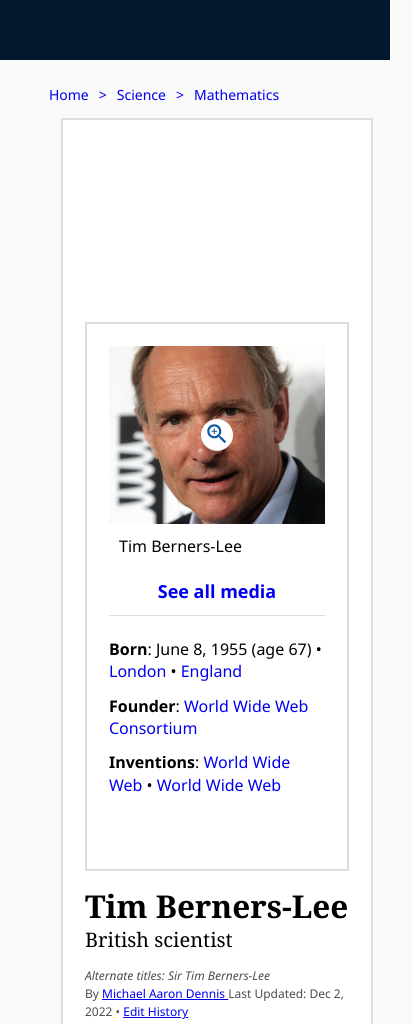
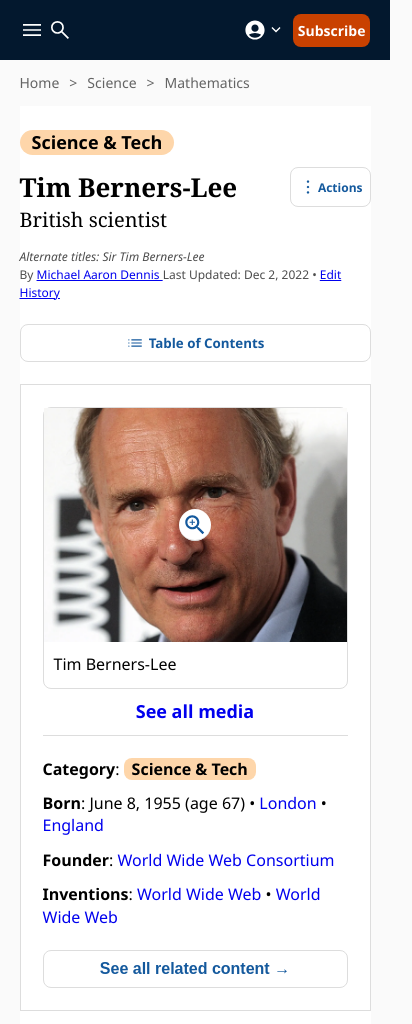
Before and after one commit to Lumar-ux/tim-berners-lee, a plain HTML site: page index.html in a window 390 px wide. Shown: the top 1024 px of the page, 412 px wide, since content can reach past the window. Drawn offline with Linux system fonts and the light colour scheme.

Commit message:
mobile version + changement .main-text

```diff
--- a/index.html
+++ b/index.html
@@ -12,22 +12,26 @@
         <section class="one-nav">
           <img class="logo" src="images/logo-tim-berners-britanica.webp" alt="logo-britannica"/>
           <img class="burger" src="images/menu_40dp_FILL0_wght400_GRAD0_opsz40.svg" alt="burger-icon"/>
-          <a class="" href="#" name="Browse">Browse</a>
+          <a class="Browse" href="#" name="Browse">Browse</a>
           <img class="search" src="images/search_40dp_FILL0_wght400_GRAD0_opsz40.svg" alt="search-icon"/>
           <a href="#" name="Search">Search</a>
           <a href="#" name="Dictionary">Dictionary</a>
           <a href="#" name="Quizzes">Quizzes</a>
           <a href="#" name="Money">Money</a>
         </section>
+        <section class="logonav-mobile">
+          <img class="logo-mobile" src="images/logo-tim-berners-britanica.webp" alt="logo-britannica"/>
+        </section>
         <section class="two-nav">
-          <a href="#" class="button">Subscribe</a>
-          <a id"login" href="#">Login</a>
+          <a href="#" class="subsc">Subscribe</a>
+          <a id="login" href="#">Login</a>
+          <img class="icon-login" src="images/account_circle_40dp.svg" alt="" >
           <img class="stat" src="images/stat_minus_1_40dp_FILL0_wght400_GRAD0_opsz40.svg" alt="dropmenu-icon"/>
         </section>
       </nav>
     </header>
     <main>
-      <nav class="history">
+      <nav>
         <ul>
           <li>Home</li>
           <li>&gt</li>
@@ -37,8 +41,15 @@
         </ul>
       </nav>
       <section class="main-text">
-        <article class="main-article-one">
+          <article class="main-mobile-one">
+            <p class="categorie">Science & Tech</p>
+            <article>
               <h1>Tim Berners-Lee</h1>
+              <button class="main-last-Mbutton">
+                <img src="images/more_vert_40dp_FILL0_wght400_GRAD0_opsz40.svg" alt="3-dots-icon">
+                <a href="#">Actions</a>
+              </button>
+            </article>
             <p class="proffesion">British scientist</p>
             <button>
               <a href="https://www.britannica.com/print/article/62493"><img src="images/print_40dp.svg" alt="print-icon" />Print</a>
@@ -64,6 +75,11 @@
               <a href="https://www.britannica.com/contributor/Michael-Aaron-Dennis/4346" target="_blank">Michael Aaron Dennis </a>Last Updated: Dec 2, 2022 •
               <a href="https://www.britannica.com/biography/Tim-Berners-Lee/additional-info#history" target="_blank">Edit History</a>
             </p>
+            <button class="TableOfC">
+              <img src="images/list_40dp_FILL0_wght400_GRAD0_opsz40.svg" alt="">
+              <a href="#">Table of Contents</a>
+            </button>
+          </article>
           <p class="text-bio">
             <strong>Tim Berners-Lee</strong>, in full <strong>Sir Tim Berners-Lee</strong>, (born June 8, 1955,
             <a href="https://www.britannica.com/place/London">London</a>,
@@ -94,7 +110,6 @@
             laboratory in
             <a href="https://www.britannica.com/place/Geneva-Switzerland">Geneva</a>.
           </p>
-        </article>
           <aside>
             <figure>
               <article>
@@ -104,6 +119,9 @@
               <figcaption>Tim Berners-Lee</figcaption>
             </figure>
             <a href="#">See all media</a>
+            <p class="aside-category">
+              <strong>Category</strong>: <span>Science & Tech</span>
+            </p>
             <p>
               <strong>Born</strong>: June 8, 1955 (age 67) •
               <a href="https://www.britannica.com/place/London">London</a> •
--- a/style.css
+++ b/style.css
@@ -61,17 +61,23 @@ nav .two-nav #login {
   font-size: 14px;
   margin-right: 0px;
 }
-nav section .button {
+nav .two-nav .icon-login{
+  display: none;
+}
+nav section .subsc {
   padding: 5px 19px 5px 19px;
   font-size: 14px;
   background-color: #c94100;
   border-radius: 8px;
   margin-right: 24px;
 }
+header nav .logonav-mobile .logo-mobile{
+  display: none;
+}
 main {
   width: 100%;
   height: 100%;
-  border-left: 2px solid #dddddd;
+  border-left: 1px solid #dddddd;
   display: flex;
   flex-direction: column;
   position: relative;
@@ -84,7 +90,7 @@ main section {
   left: 22px;
   width: 734px;
 }
-main .history ul {
+main nav ul {
   font-family: "Segoe UI", sans-serif;
   color: #0000ee;
   display: flex;
@@ -96,16 +102,32 @@ main .history ul {
   gap: 10px;
   margin-top: 22px;
 }
-.history ul li {
+main nav ul li {
   list-style-type: none;
+}
+main .main-text .main-mobile-one .categorie, main .main-text .main-mobile-one article .main-last-Mbutton{
+  display: none;
 }
 main .main-text {
   background-color: white;
   border: 2px solid #dddddd;
   padding: 22px;
-  display: flex;
   gap: 22px;
   margin-top: 10px;
+  display: grid;
+  grid-template: min-content min-content / auto min-content;
+}
+main .main-text .main-mobile-one {
+  grid-area: 1/1/2/3;
+}
+main .main-text aside {
+  grid-area: 2/2/3/3;
+}
+main .maint-text .text-bio {
+  grid-area: 2/1/3/2;
+}
+main .main-text .main-mobile-one .TableOfC{
+  display: none;
 }
 .author {
   font-family: "Segoe UI", sans-serif;
@@ -115,48 +137,48 @@ main .main-text {
   line-height: 1.5em;
   margin-top: 8px;
 }
-.main-article-one .author a {
+.main-text .author a {
   color: #0000ee;
 }
-.main-article-one h1 + p {
+main .main-text .main-mobile-one .proffesion {
   margin-bottom: 15px;
   font-size: 20px;
 }
-.main-article-one h1 {
+main .main-text .main-mobile-one article h1 {
   font-size: 31.458px;
   margin-bottom: 8px;
 }
-.main-text .main-article-one em {
+.main-text .main-text em {
   margin: 15px 0 0 0;
 }
-.main-text .text-bio {
+/* .main-text .text-bio {
   margin-top: 22px;
-}
+} */
 .main-text .text-bio a,
 main aside a {
   text-decoration: none;
 }
-.main-text .main-article-one button {
+.main-text button {
   background-color: white;
   border: 1px solid #dddddd;
   padding: 9px 7px 9px 7px;
   border-radius: 8px;
 }
-.main-text .main-article-one button a {
+.main-text button a {
   display: flex;
   flex-direction: row;
   color: #14599d;
   gap: 6px;
   text-decoration: none;
 }
-.main-text .main-article-one button img {
+.main-text button img {
   width: 18px;
   height: 18px;
 }
 aside {
-  margin-top: 180px;
+  /* margin-top: 180px; */
   padding: 22px;
-  border: 2px solid #dddddd;
+  border: 1px solid #dddddd;
   display: flex;
   flex-direction: column;
   font-family: "Segoe UI", sans-serif;
@@ -168,7 +190,6 @@ aside img {
   object-position: center;
 }
 aside button {
-  width: 199px;
   background-color: white;
   border: 1px solid #dddddd;
   padding: 10.5px 17.5px 10.5px 17.5px;
@@ -220,35 +241,161 @@ aside .zoom {
   border-radius: 24px;
   border-bottom: 1px solid #dddddd;
 }
+.main-text aside .aside-category{
+  display: none;
+}
 @media only screen and (max-width: 768px) {
+  header nav .one-nav .logo,header nav .one-nav [name="Money"],[name="Quizzes"],[name="Dictionary"],[name="Search"], header nav .one-nav .Browse,header nav .two-nav #login{
+    display: none;
+  }
+  .main-text .main-mobile-one button {
+    display: none;
+  }
+  header nav .one-nav .burger,nav .two-nav .icon-login{
+    display: block;
+  }
+  header nav .one-nav .burger{
+    order: 0;
+  }
+  header nav .one-nav .search{
+    margin-left: 4px;
+    order: 1;
+  }
+  header nav .logonav-mobile .logo-mobile{
+    order: 2;
+    width: 150px;
+  }
+  header nav .two-nav .icon-login{
+    order: 3;
+    width: 24px;
+  }
+  header nav .two-nav .stat{
+    order: 4;
+    margin-left: 0px;
+  }
+  header nav .two-nav .subsc{
+    order: 6;
+    margin-right: 0px;
+    margin-left: 8px;
+    padding: 7px 5px 7px 5px;
+    font-weight: 700;
+  }
+  nav{
+    width: 90%;
+    justify-content: space-between;
+  }
   main {
     flex-direction: column;
     border-left: none;
     align-items: center;
+    left: 0px;
   }
-  .main-text {
-    flex-direction: column-reverse;
-    width: 80%;
+  main .main-text {
+    width: 90%;
+    padding: 0px;
+    display: flex;
+    flex-direction: column;
+    border: none;
   }
-  header nav {
-    display: none;
+  main nav{
+    width: 90%;
   }
   main section {
     position: relative;
     left: 0px;
   }
-  .author,
-  .main-text h1,
-  .main-text .proffesion {
+  .main-text .main-text .proffesion,
+  .main-text .main-article-one .author {
+    margin-block: 0px;
+  }
+  main .main-text .main-mobile-one {
     order: 1;
   }
-  aside article .PP {
+  main .main-text aside {
     order: 2;
+    margin-top: 0px;
   }
-  .text-bio {
+  main .main-text .text-bio {
     order: 3;
   }
-  .main-text button {
-    display: none;
+  main nav ul {
+    left: 0px;
+    margin-top: 10px;
+    color: #646464;
+  }
+  main .main-text .main-mobile-one article{
+    display: flex;
+    align-items: baseline;
+    justify-content: space-between;
+  }
+  main .main-text .main-mobile-one article h1{
+    font-size: 26px;
+    margin-bottom: 0px;
+  }
+  main .main-text .main-mobile-one .categorie {
+    display: inline-block;
+    border-radius: 14px;
+    font-family: "Segoe UI", sans-serif;
+    font-weight: 700;
+    padding: 0px 12px;
+    margin: 24px 0px 12px 0px;
+    background-color: #fed6aa;
+  }
+  main .main-text .main-mobile-one article .main-last-Mbutton{
+    display: flex;
+    align-items: center;
+    justify-content: center;
+  }
+  main .main-text .main-mobile-one article .main-last-Mbutton a{
+    font-weight: 700;
+    font-size: 12px;
+    font-family: "Segoe UI", sans-serif;
+  }
+  main .main-text .main-mobile-one article .main-last-Mbutton img{
+    width: 20px;
+    height: 20px;
+  }
+  main .main-text .main-mobile-one .TableOfC{
+    display: block;
+    width: 100%;
+    margin-top: 22px;
+    display: flex;
+    justify-content: center;
+    align-items: center;
+    gap: 5px;
+  }
+  main .main-text .main-mobile-one .TableOfC a{
+    font-family: "Segoe UI", sans-serif;
+    display: block;
+    font-weight: 700;
+  }
+  aside img{
+    width: 100%;
+    height: 234.7px;
+  }
+  aside figure{
+    border: #dddddd solid 1px;
+    border-radius: 8px;
+  }
+  aside button{
+    width: 100%;
+    display: flex;
+    justify-content: center;
+  }
+  aside button a{
+    font-weight: 700;
+    font-size: 16px;
+  }
+  .main-text aside .last-p-aside {
+    margin-bottom: 22px;
+  }
+  .main-text aside .aside-category{
+    display: block;
+  }
+  .main-text aside .aside-category span{
+    background-color: #fed6aa;
+    font-weight: 700;
+    padding: 0px 8px;
+    border-radius: 8px;
   }
 }
```
Also changed, not shown: images/account_circle_40dp.svg (added), images/list_40dp_FILL0_wght400_GRAD0_opsz40.svg (added). Lines whose indentation alone changed are shown as unchanged.
